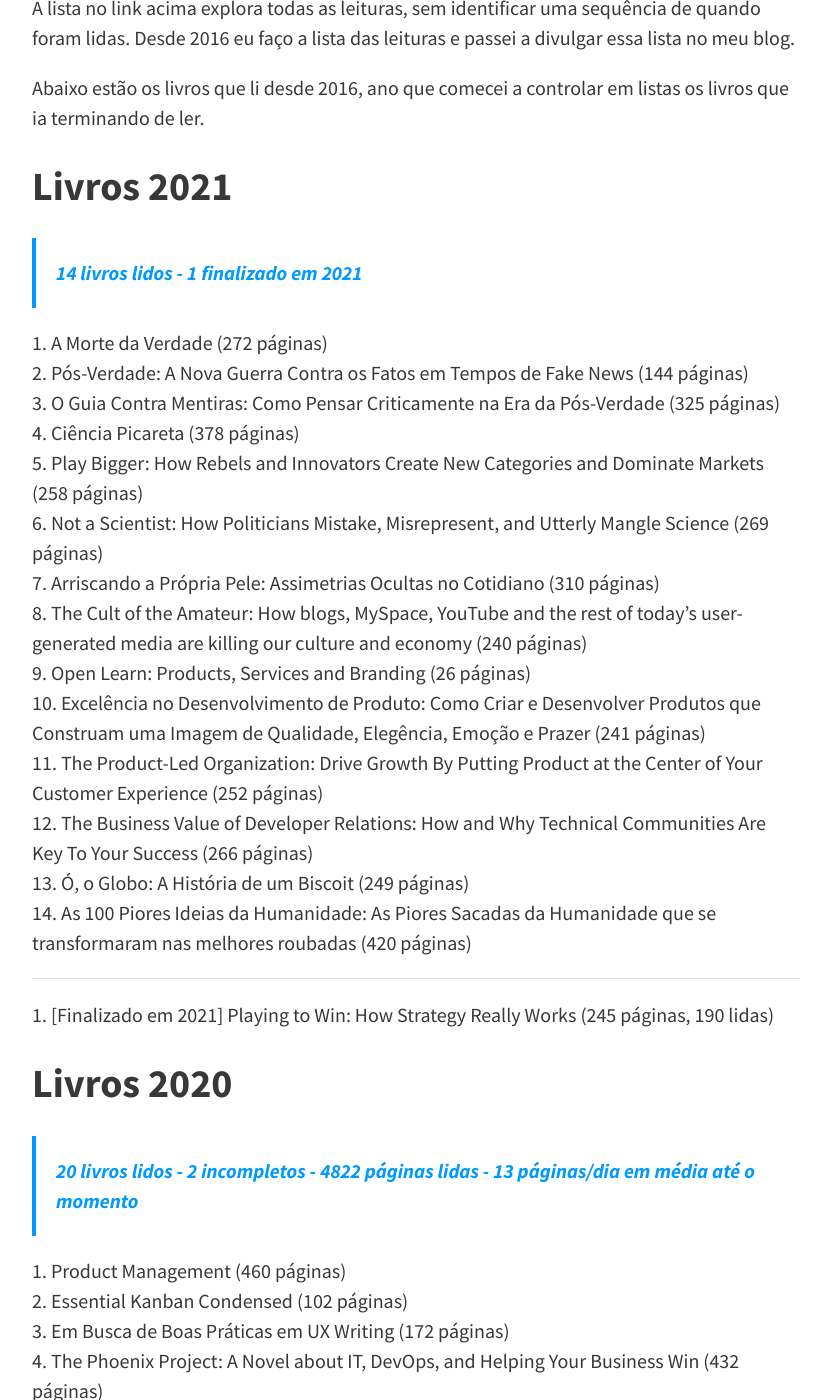
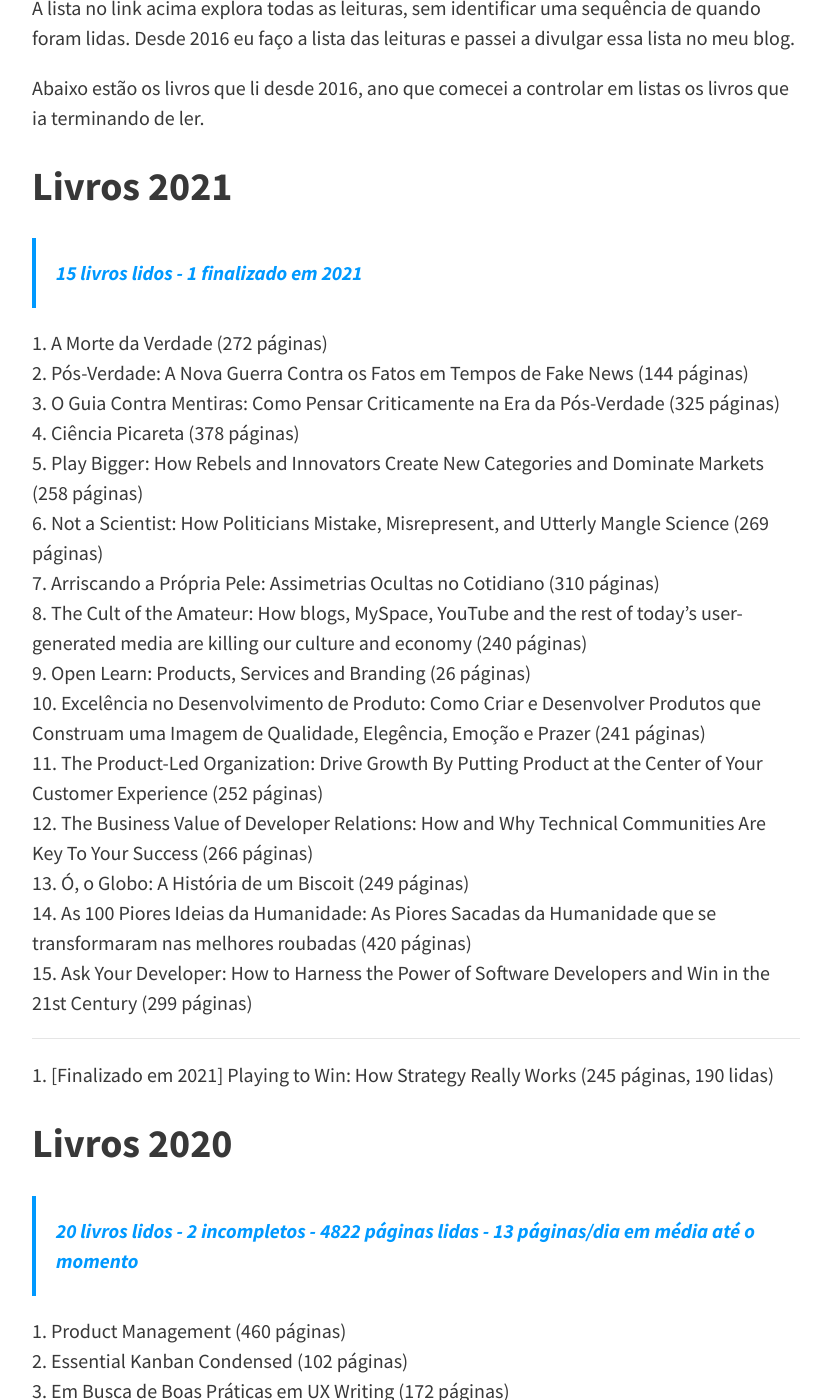
Before and after one commit to felipecbarbosa/felipecbarbosa.github.io, a Jekyll site: the page built from leituras.md, in a window 1280 px wide and 1400 px high, scrolled down 852 px. Shown: the whole window, without its empty margins (224-1055 px from the left). Built offline with Jekyll 4.4.1, drawn with Linux system fonts in a browser that asks for light colours; nearby versions of some CDN libraries; comment, search, counter and statistics services are not loaded.

Commit message:
Added new book

```diff
--- a/leituras.md
+++ b/leituras.md
@@ -22,7 +22,7 @@ A lista no link acima explora todas as leituras, sem identificar uma sequência
 Abaixo estão os livros que li desde 2016, ano que comecei a controlar em listas os livros que ia terminando de ler.
 
 ## Livros 2021 {#livros-2021}
-> 14 livros lidos - 1 finalizado em 2021
+> 15 livros lidos - 1 finalizado em 2021
 
 1. A Morte da Verdade (272 páginas)
 2. Pós-Verdade: A Nova Guerra Contra os Fatos em Tempos de Fake News (144 páginas)
@@ -38,6 +38,7 @@ Abaixo estão os livros que li desde 2016, ano que comecei a controlar em listas
 12. The Business Value of Developer Relations: How and Why Technical Communities Are Key To Your Success (266 páginas)
 13. Ó, o Globo: A História de um Biscoit (249 páginas)
 14. As 100 Piores Ideias da Humanidade: As Piores Sacadas da Humanidade que se transformaram nas melhores roubadas (420 páginas)
+15. Ask Your Developer: How to Harness the Power of Software Developers and Win in the 21st Century (299 páginas)
 
 ---
 
```
